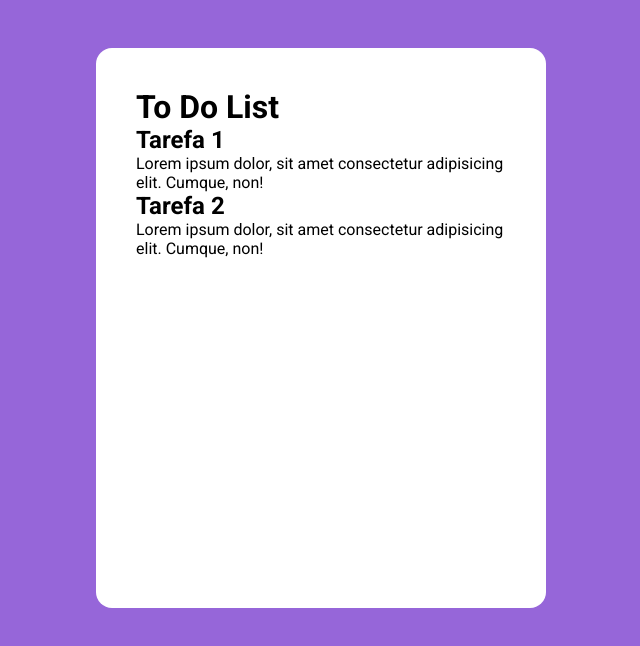
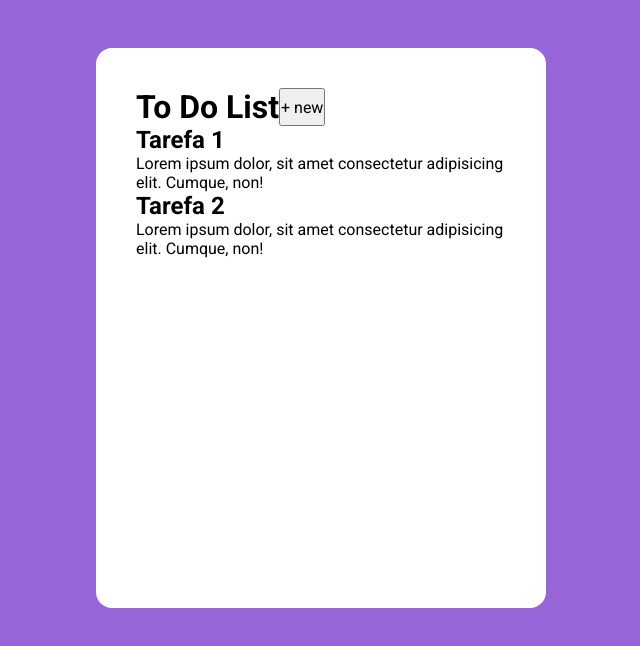
Before and after one commit to guipaterlini/task-app, a React (Vite) app: page / in a window 1280 px wide. Shown: the top 646 px of the page, without its empty margins (319-959 px from the left). Built offline with nearby package versions, Linux system fonts and the light colour scheme.

Commit message:
adiciona botão para crir nova task

```diff
--- a/src/components/TaskBoard.jsx
+++ b/src/components/TaskBoard.jsx
@@ -4,7 +4,11 @@ import styles from "./TaskBoard.module.css";
 export function TaskBoard() {
   return (
     <div className={styles.taskBoard}>
-      <h1>To Do List</h1>
+      <header>
+        <h1>To Do List</h1>
+        <button>+ new</button>
+      </header>
+
       <TaskItem
         title="Tarefa 1"
         description="Lorem ipsum dolor, sit amet consectetur adipisicing elit. Cumque, non!"
--- a/src/components/TaskBoard.module.css
+++ b/src/components/TaskBoard.module.css
@@ -7,3 +7,7 @@
   max-width: 450px;
   min-height: 70vh;
 }
+
+.taskBoard header {
+    display: flex;
+}
```
